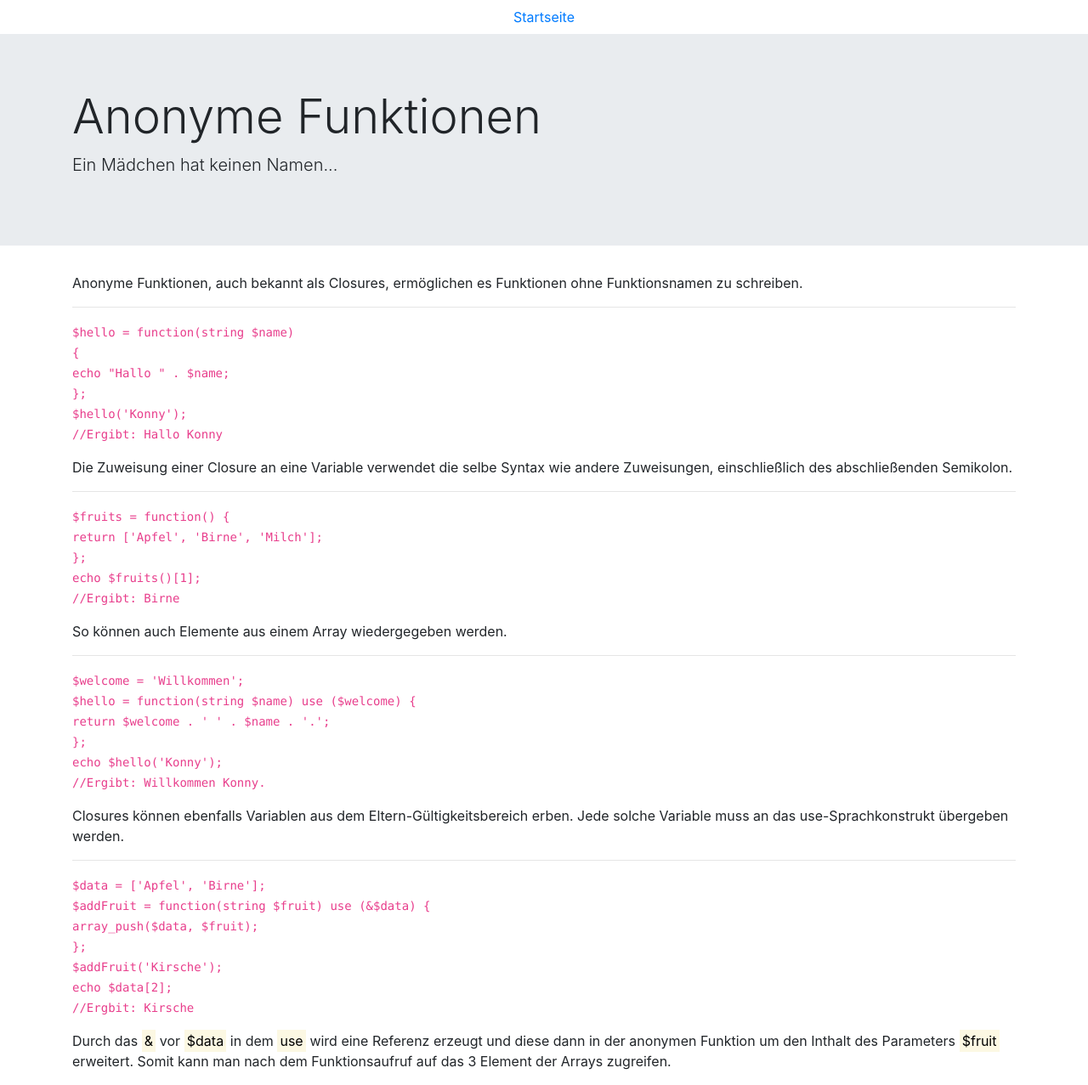
After one commit to Assimilationstheorie/CodeSchool-PHP, a CodeIgniter app: page /database/anonymefunktionen in a window 1280 px wide. The commit adds this page. Shown: the whole page at 85% size. Run offline with CodeIgniter, Linux system fonts and the light colour scheme.

Commit message:
add anonymous functions

```diff
--- a/application/config/routes.php
+++ b/application/config/routes.php
@@ -52,5 +52,9 @@ defined('BASEPATH') OR exit('No direct script access allowed');
 $route['default_controller'] = 'welcome';
 $route['references'] = 'welcome/references';
 $route['referenzen'] = 'welcome/references';
+
+$route['anonymefunktionen'] = 'welcome/anonymousfunctions';
+$route['anonymousfunctions'] = 'welcome/anonymousfunctions';
+
 $route['404_override'] = '';
 $route['translate_uri_dashes'] = FALSE;
--- a/application/controllers/Welcome.php
+++ b/application/controllers/Welcome.php
@@ -17,4 +17,12 @@ class Welcome extends CI_Controller {
 		$this->load->view('references');
 		$this->load->view('templates/footer');
 	}
+
+	public function anonymousfunctions()
+	{
+		$data = ['title' => 'Anonyme Funktionen'];
+		$this->load->view('templates/header', $data);
+		$this->load->view('anonymousfunctions');
+		$this->load->view('templates/footer');
+	}
 }
--- /dev/null
+++ b/application/views/anonymousfunctions.php
@@ -0,0 +1,67 @@
+<div class="jumbotron jumbotron-fluid">
+  <div class="container">
+    <h1 class="display-4">Anonyme Funktionen</h1>
+    <p class="lead">Ein Mädchen hat keinen Namen...</p>
+  </div>
+</div>
+<div class="container">
+  <p>Anonyme Funktionen, auch bekannt als Closures, ermöglichen es Funktionen ohne Funktionsnamen zu schreiben. </p>
+  <hr>
+  <p>
+    <code>
+        $hello = function(string $name)<br>
+        {<br>
+            echo "Hallo " . $name;<br>
+        };<br>
+        $hello('Konny');<br>
+        //Ergibt: Hallo Konny
+    </code>
+  </p>
+  <p>Die Zuweisung einer Closure an eine Variable verwendet die selbe Syntax wie andere Zuweisungen, einschließlich des abschließenden Semikolon.</p>
+  <hr>
+  <p>
+    <code>
+      $fruits = function() { <br>
+        return ['Apfel', 'Birne', 'Milch'];<br>
+      };<br>
+      echo $fruits()[1];<br>
+      //Ergibt: Birne
+    </code>
+  </p>
+  <p>So können auch Elemente aus einem Array wiedergegeben werden.</p>
+  <hr>
+  <p>
+    <code>
+      $welcome = 'Willkommen';<br>
+      $hello = function(string $name) use ($welcome) {<br>
+        return $welcome . ' ' . $name . '.';<br>
+      };<br>
+      echo $hello('Konny');<br>
+      //Ergibt: Willkommen Konny.
+    </code>
+  </p>
+  <p>Closures können ebenfalls Variablen aus dem Eltern-Gültigkeitsbereich erben. Jede solche Variable muss an das use-Sprachkonstrukt übergeben werden.</p>
+  <hr>
+  <p>
+    <code>
+      $data = ['Apfel', 'Birne'];<br>
+      $addFruit = function(string $fruit) use (&$data) {<br>
+        array_push($data, $fruit);<br>
+      };<br>
+      $addFruit('Kirsche');<br>
+      echo $data[2];<br>
+      //Ergbit: Kirsche
+    </code>
+  </p>
+  <p>Durch das <mark>&</mark> vor <mark>$data</mark> in dem <mark>use</mark> wird eine Referenz erzeugt und diese dann in der anonymen Funktion um den Inthalt des Parameters <mark>$fruit</mark> erweitert. Somit kann man nach dem Funktionsaufruf auf das 3 Element der Arrays zugreifen.</p>
+</div>
+
+
+<?php
+$test = function() {
+  return ['kr' => 'zzz', 'rrr', 'ooo'];
+};
+foreach($test as $key => $value) {
+  echo $value;
+}
+ ?>
--- a/application/views/welcome.php
+++ b/application/views/welcome.php
@@ -2,5 +2,6 @@
   <div class="container">
     <h1 class="display-4">Menü</h1>
     <p class="lead"><a href="/referenzen">Referenzen</a></p>
+    <p class="lead"><a href="/anonymefunktionen">Anonyme Funktionen</a></p>
   </div>
 </div>
```
